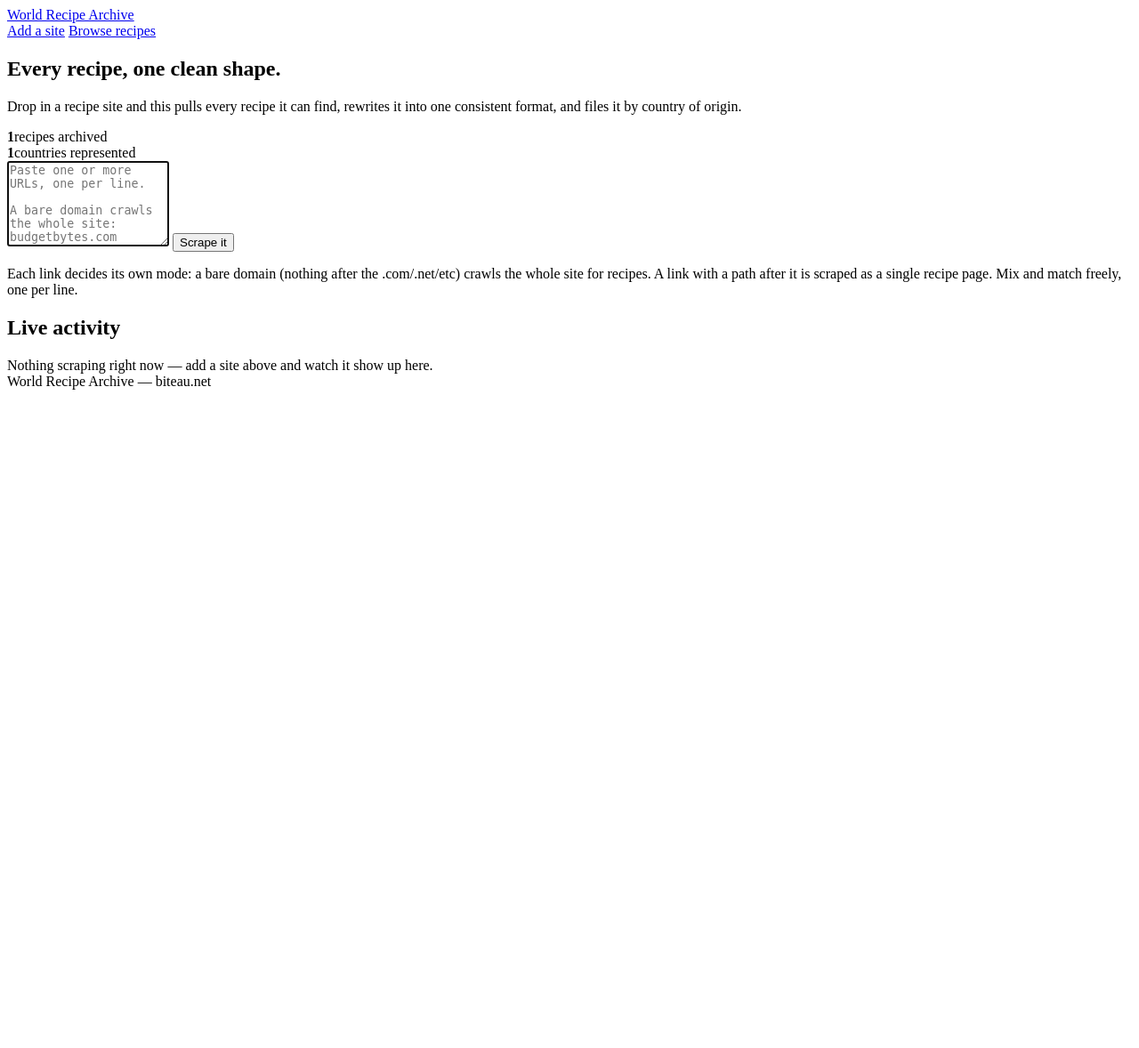
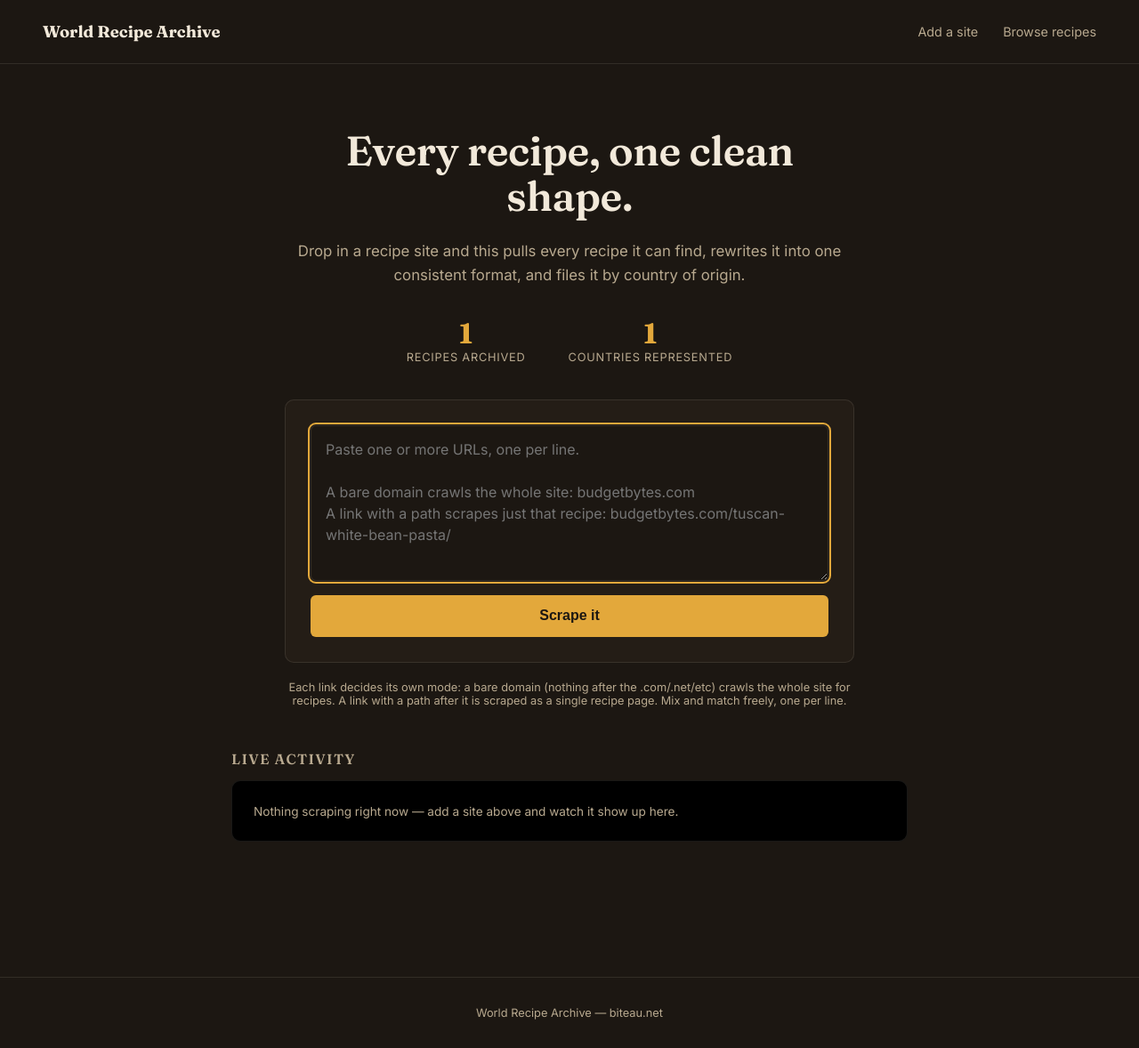
Before and after one commit to vbiteau/recipe-archive, a Python web app: template templates/index.html in a window 1280 px wide. Shown: the whole page at 89% size. Before the commit the page ends 438 px from the top, so only its background shows below. Run offline with Jinja, Linux system fonts and the light colour scheme; the template is opened without the code that fills it: most values are stand-ins (such as "Sample title", 1, 10 or a date in 2020).

Commit message:
Update style.css

```diff
--- a/static/style.css
+++ b/static/style.css
@@ -1,90 +1,464 @@
-{% extends "base.html" %}
-{% block title %}World Recipe Archive{% endblock %}
+:root{
+  --bg: #1C1712;
+  --bg-raised: #241D16;
+  --card: #2A2119;
+  --line: rgba(242,233,218,0.1);
+  --text: #F2E9DA;
+  --text-dim: #B8A98F;
+  --saffron: #E3A83B;
+  --paprika: #B4432F;
+  --teal: #4C8C86;
+  --radius: 10px;
+}
 
-{% block content %}
-<section class="hero">
-  <h1>Every recipe, one clean shape.</h1>
-  <p class="hero-sub">
-    Drop in a recipe site and this pulls every recipe it can find, rewrites it
-    into one consistent format, and files it by country of origin.
-  </p>
+*{ box-sizing:border-box; }
 
-  <div class="stat-row">
-    <div class="stat"><strong id="statRecipes">{{ total_recipes }}</strong><span>recipes archived</span></div>
-    <div class="stat"><strong id="statCountries">{{ total_countries }}</strong><span>countries represented</span></div>
-  </div>
+html, body{
+  margin:0;
+  background:var(--bg);
+  color:var(--text);
+  font-family:'Inter', sans-serif;
+  min-height:100%;
+}
 
-  <form action="{{ url_for('scrape') }}" method="POST" class="scrape-form">
-    <textarea
-      name="url"
-      rows="6"
-      placeholder="Paste one or more URLs, one per line.&#10;&#10;A bare domain crawls the whole site: budgetbytes.com&#10;A link with a path scrapes just that recipe: budgetbytes.com/tuscan-white-bean-pasta/"
-      required
-      autofocus
-    ></textarea>
+h1, h2, h3{
+  font-family:'Fraunces', serif;
+  font-weight:600;
+  letter-spacing:-0.01em;
+  margin:0 0 0.5em;
+}
 
-    <button type="submit">Scrape it</button>
-  </form>
+a{ color:inherit; text-decoration:none; }
 
-  <p class="hero-note">
-    Each link decides its own mode: a bare domain (nothing after the .com/.net/etc)
-    crawls the whole site for recipes. A link with a path after it is scraped as a
-    single recipe page. Mix and match freely, one per line.
-  </p>
-</section>
+/* ---------- Header ---------- */
 
-<section class="live-activity">
-  <h2 class="live-activity-heading">Live activity</h2>
-  <div class="terminal" id="liveTerminal">
-    <div class="term-empty" id="liveEmpty">Nothing scraping right now — add a site above and watch it show up here.</div>
-  </div>
-</section>
+.site-header{
+  display:flex;
+  align-items:center;
+  justify-content:space-between;
+  padding:1.5rem clamp(1.25rem, 5vw, 3rem);
+  border-bottom:1px solid var(--line);
+}
 
-<script>
-  // Poll for updated homepage counts every few seconds.
-  function refreshStats() {
-    fetch("{{ url_for('api_stats') }}")
-      .then(r => r.ok ? r.json() : null)
-      .then(data => {
-        if (!data) return;
-        const recipesEl = document.getElementById('statRecipes');
-        const countriesEl = document.getElementById('statCountries');
-        if (recipesEl) recipesEl.textContent = data.total_recipes;
-        if (countriesEl) countriesEl.textContent = data.total_countries;
-      })
-      .catch(() => {});
-  }
+.wordmark{
+  font-family:'Fraunces', serif;
+  font-weight:700;
+  font-size:1.15rem;
+}
 
-  // Poll for globally active scrape jobs (from anyone using the site) and
-  // render them as live terminal lines.
-  function refreshActivity() {
-    fetch("{{ url_for('api_live_activity') }}")
-      .then(r => r.ok ? r.json() : null)
-      .then(data => {
-        if (!data) return;
-        const terminal = document.getElementById('liveTerminal');
-        const items = data.activity || [];
+.site-header nav{ display:flex; gap:1.75rem; }
+.site-header nav a{
+  font-size:0.9rem;
+  color:var(--text-dim);
+  transition:color 0.2s ease;
+}
+.site-header nav a:hover{ color:var(--saffron); }
 
-        if (items.length === 0) {
-          terminal.innerHTML = '<div class="term-empty" id="liveEmpty">Nothing scraping right now — add a site above and watch it show up here.</div>';
-          return;
-        }
+.site-footer{
+  text-align:center;
+  padding:2rem;
+  color:var(--text-dim);
+  font-size:0.8rem;
+  border-top:1px solid var(--line);
+  margin-top:4rem;
+}
 
-        terminal.innerHTML = items.map(item => {
-          const stateClass = 'term-status--' + item.state;
-          const label = item.state === 'done' ? item.detail : (item.detail || 'working...');
-          return '<div class="term-line">' +
-                   '<span class="term-prompt">$</span>' +
-                   '<span class="term-url">' + item.url + '</span>' +
-                   '<span class="term-status ' + stateClass + '">' + label + '</span>' +
-                 '</div>';
-        }).join('');
-      })
-      .catch(() => {});
-  }
+.flash{
+  background:rgba(180,67,47,0.15);
+  border:1px solid rgba(180,67,47,0.4);
+  color:var(--text);
+  padding:0.75rem 1.25rem;
+  margin:1rem clamp(1.25rem, 5vw, 3rem) 0;
+  border-radius:var(--radius);
+  max-width:640px;
+}
 
-  setInterval(refreshStats, 4000);
-  setInterval(refreshActivity, 1500);
-  refreshActivity();
-</script>
-{% endblock %}
+main{
+  max-width:1100px;
+  margin:0 auto;
+  padding:2.5rem clamp(1.25rem, 5vw, 3rem) 4rem;
+}
+
+/* ---------- Hero / index ---------- */
+
+.hero{
+  max-width:640px;
+  margin:2rem auto 0;
+  text-align:center;
+}
+
+.hero h1{
+  font-size:clamp(2rem, 5vw, 2.9rem);
+  line-height:1.1;
+}
+
+.hero-sub{
+  color:var(--text-dim);
+  font-size:1.05rem;
+  line-height:1.6;
+  margin-bottom:2rem;
+}
+
+.stat-row{
+  display:flex;
+  justify-content:center;
+  gap:3rem;
+  margin-bottom:2.5rem;
+}
+
+.stat{ display:flex; flex-direction:column; }
+.stat strong{
+  font-family:'Fraunces', serif;
+  font-size:2rem;
+  color:var(--saffron);
+}
+.stat span{ font-size:0.8rem; color:var(--text-dim); text-transform:uppercase; letter-spacing:0.06em; }
+
+.scrape-form{
+  display:flex;
+  flex-direction:column;
+  gap:1rem;
+  background:var(--bg-raised);
+  border:1px solid var(--line);
+  border-radius:var(--radius);
+  padding:1.75rem;
+  text-align:left;
+}
+
+.scrape-form input[type="text"],
+.scrape-form textarea{
+  background:var(--bg);
+  border:1px solid var(--line);
+  border-radius:6px;
+  color:var(--text);
+  font-size:1rem;
+  padding:0.9em 1em;
+  font-family:'Inter', sans-serif;
+}
+.scrape-form textarea{
+  resize:vertical;
+  min-height:120px;
+  line-height:1.5;
+}
+.scrape-form input[type="text"]:focus,
+.scrape-form textarea:focus{
+  outline:2px solid var(--saffron);
+  outline-offset:1px;
+}
+
+.mode-toggle{
+  display:flex;
+  gap:1.5rem;
+  font-size:0.88rem;
+  color:var(--text-dim);
+  flex-wrap:wrap;
+}
+.mode-toggle label{ display:flex; align-items:center; gap:0.4em; cursor:pointer; }
+
+.scrape-form button{
+  background:var(--saffron);
+  border:none;
+  border-radius:6px;
+  color:#1C1712;
+  font-weight:600;
+  font-size:1rem;
+  padding:0.9em 1.5em;
+  cursor:pointer;
+  transition:background 0.2s ease;
+}
+.scrape-form button:hover{ background:#f0ba58; }
+.scrape-form button:focus-visible{ outline:2px solid var(--text); outline-offset:2px; }
+
+.hero-note{
+  margin-top:1.25rem;
+  font-size:0.8rem;
+  color:var(--text-dim);
+}
+
+/* ---------- Homepage live activity feed ---------- */
+
+.live-activity{
+  max-width:760px;
+  margin:3rem auto 0;
+}
+
+.live-activity-heading{
+  font-size:1rem;
+  text-transform:uppercase;
+  letter-spacing:0.08em;
+  color:var(--text-dim);
+  margin-bottom:0.9rem;
+  text-align:left;
+}
+
+.term-empty{
+  color:var(--text-dim);
+  font-family:'Inter', sans-serif;
+  font-size:0.85rem;
+  padding:0.5rem 0.2rem;
+}
+
+/* ---------- Results page ---------- */
+
+.results-summary{ color:var(--text-dim); margin-bottom:1.5rem; }
+
+.result-list{
+  list-style:none;
+  padding:0;
+  display:flex;
+  flex-direction:column;
+  gap:0.6rem;
+  margin-bottom:2rem;
+}
+.result-list li,
+.result-list li a{
+  display:block;
+  background:var(--bg-raised);
+  border:1px solid var(--line);
+  border-radius:8px;
+  padding:0.9rem 1.1rem;
+  transition:border-color 0.2s ease;
+  font-size:0.9rem;
+  color:var(--text-dim);
+  word-break:break-all;
+}
+.result-list li a:hover{ border-color:var(--saffron); }
+
+.actions-row{ display:flex; gap:1.5rem; }
+.actions-row a{
+  color:var(--saffron);
+  font-weight:600;
+  font-size:0.9rem;
+}
+
+.empty-state{ color:var(--text-dim); }
+
+/* ---------- Live scrape terminal ---------- */
+
+.terminal{
+  background:#000;
+  border:1px solid var(--line);
+  border-radius:var(--radius);
+  padding:1.1rem 1.3rem;
+  font-family: ui-monospace, 'SFMono-Regular', Menlo, Consolas, monospace;
+  font-size:0.82rem;
+  max-height:420px;
+  overflow-y:auto;
+  display:flex;
+  flex-direction:column;
+  gap:0.55rem;
+  margin-bottom:1.5rem;
+}
+
+.term-line{
+  display:flex;
+  gap:0.65rem;
+  align-items:baseline;
+  flex-wrap:wrap;
+}
+
+.term-prompt{ color:var(--saffron); flex-shrink:0; }
+
+.term-url{
+  color:var(--text);
+  word-break:break-all;
+}
+
+.term-status{
+  margin-left:auto;
+  white-space:nowrap;
+  padding-left:1rem;
+}
+
+.term-status--pending{ color:var(--text-dim); }
+
+.term-status--working{
+  color:var(--saffron);
+  animation:term-pulse 1.4s ease-in-out infinite;
+}
+
+.term-status--done{
+  color:var(--teal);
+  font-weight:600;
+}
+
+@keyframes term-pulse{
+  0%, 100%{ opacity:1; }
+  50%{ opacity:0.45; }
+}
+
+@media (prefers-reduced-motion: reduce){
+  .term-status--working{ animation:none; }
+}
+
+/* ---------- Browse / country groups ---------- */
+
+.browse-header{
+  display:flex;
+  align-items:center;
+  justify-content:space-between;
+  margin-bottom:2rem;
+  flex-wrap:wrap;
+  gap:1rem;
+}
+
+.filter-form select{
+  background:var(--bg-raised);
+  border:1px solid var(--line);
+  color:var(--text);
+  padding:0.6em 0.9em;
+  border-radius:6px;
+  font-family:'Inter', sans-serif;
+}
+
+.country-group{ margin-bottom:2.75rem; }
+
+.country-group h2{
+  display:flex;
+  align-items:center;
+  gap:0.6rem;
+  font-size:1.3rem;
+  border-bottom:1px solid var(--line);
+  padding-bottom:0.6rem;
+  margin-bottom:1.25rem;
+}
+
+.flag{ font-size:1.3em; line-height:1; }
+
+.count{
+  margin-left:auto;
+  font-family:'Inter', sans-serif;
+  font-size:0.75rem;
+  font-weight:500;
+  color:var(--text-dim);
+  background:var(--bg-raised);
+  border-radius:100px;
+  padding:0.2em 0.7em;
+}
+
+.recipe-grid{
+  display:grid;
+  grid-template-columns:repeat(auto-fill, minmax(200px, 1fr));
+  gap:1.1rem;
+}
+
+.recipe-card{
+  background:var(--card);
+  border:1px solid var(--line);
+  border-radius:var(--radius);
+  overflow:hidden;
+  transition:transform 0.15s ease, border-color 0.15s ease;
+  display:block;
+}
+.recipe-card:hover{ transform:translateY(-2px); border-color:var(--saffron); }
+
+.card-image{
+  height:130px;
+  background-size:cover;
+  background-position:center;
+  background-color:var(--bg-raised);
+}
+.card-image--placeholder{
+  display:flex;
+  align-items:center;
+  justify-content:center;
+  font-size:2.4rem;
+}
+
+.card-body{ padding:0.9rem 1rem; }
+.card-body h3{
+  font-size:0.98rem;
+  font-weight:600;
+  margin-bottom:0.2rem;
+  line-height:1.3;
+}
+.muted{ color:var(--text-dim); font-size:0.82rem; }
+
+/* ---------- Recipe detail ---------- */
+
+.back-link{
+  display:inline-block;
+  color:var(--text-dim);
+  font-size:0.85rem;
+  margin-bottom:1.5rem;
+}
+.back-link:hover{ color:var(--saffron); }
+
+.detail-image{
+  width:100%;
+  height:280px;
+  background-size:cover;
+  background-position:center;
+  border-radius:var(--radius);
+  margin-bottom:1.5rem;
+}
+
+.recipe-detail h1{ font-size:clamp(1.8rem, 4vw, 2.4rem); }
+
+.origin-line{
+  color:var(--text-dim);
+  font-size:1rem;
+  margin-bottom:1.25rem;
+}
+
+.meta-row{
+  display:flex;
+  gap:1.5rem;
+  flex-wrap:wrap;
+  font-size:0.88rem;
+  color:var(--text-dim);
+  border-top:1px solid var(--line);
+  border-bottom:1px solid var(--line);
+  padding:1rem 0;
+  margin-bottom:2rem;
+}
+.meta-row strong{ color:var(--text); }
+
+.recipe-columns{
+  display:grid;
+  grid-template-columns:1fr 1.6fr;
+  gap:2.5rem;
+}
+
+@media (max-width:640px){
+  .recipe-columns{ grid-template-columns:1fr; }
+}
+
+.ingredients-col ul{
+  list-style:none;
+  padding:0;
+  display:flex;
+  flex-direction:column;
+  gap:0.55rem;
+}
+.ingredients-col li{
+  padding-bottom:0.55rem;
+  border-bottom:1px dashed var(--line);
+  font-size:0.94rem;
+}
+
+.steps-col ol{
+  padding-left:1.2rem;
+  display:flex;
+  flex-direction:column;
+  gap:0.9rem;
+}
+.steps-col li{ line-height:1.6; }
+
+.notes{
+  margin-top:2.5rem;
+  padding-top:1.5rem;
+  border-top:1px solid var(--line);
+  color:var(--text-dim);
+}
+
+.source-line{
+  margin-top:2.5rem;
+  font-size:0.8rem;
+  color:var(--text-dim);
+}
+.source-line a{ color:var(--saffron); }
+
+@media (prefers-reduced-motion: reduce){
+  .recipe-card{ transition:none; }
+}
```
